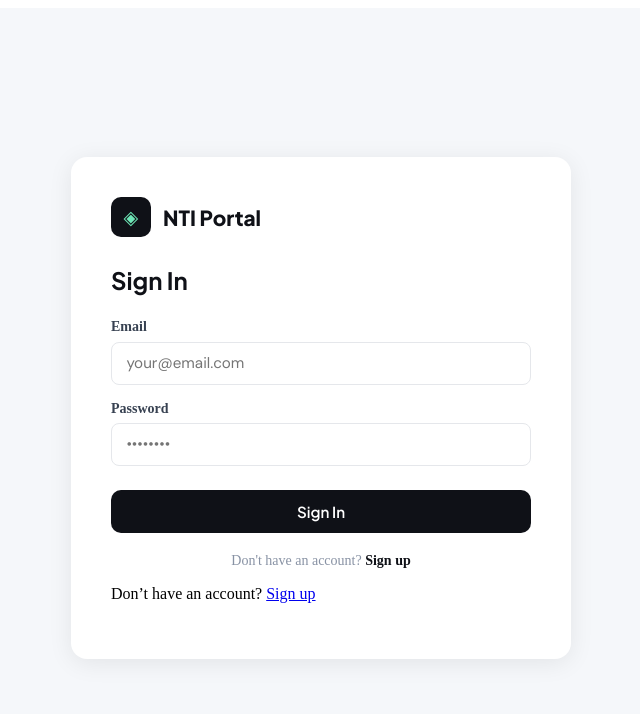
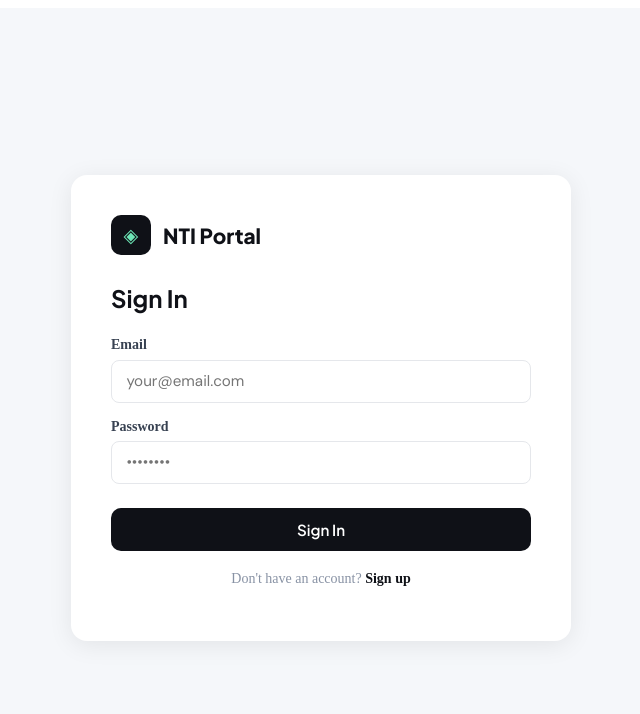
Before and after one commit to Hyziz69/BT-frontend, a Vue app: page /login in a window 1280 px wide. Shown: the top 714 px of the page, without its empty margins (319-959 px from the left). Built offline with nearby package versions, Linux system fonts and the light colour scheme; the HTML template or start-up script is replaced by a standard one.

Commit message:
deleted second sign up text

```diff
--- a/src/views/LoginView.vue
+++ b/src/views/LoginView.vue
@@ -21,11 +21,6 @@
         </button>
         <p class="auth-link">Don't have an account? <RouterLink to="/register">Sign up</RouterLink></p>
       </form>
-
-      <p class="footer-text">
-        Don’t have an account?
-        <RouterLink to="/register">Sign up</RouterLink>
-      </p>
     </div>
   </div>
 </template>
```
